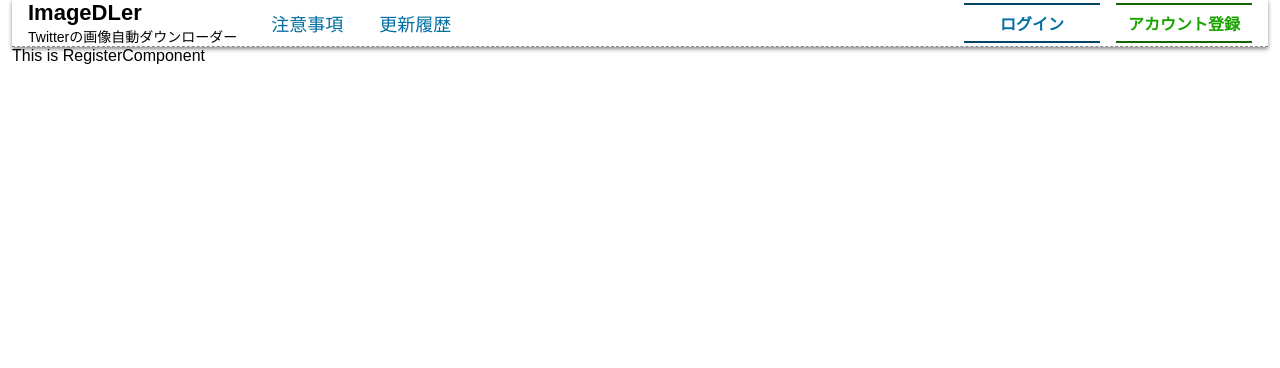
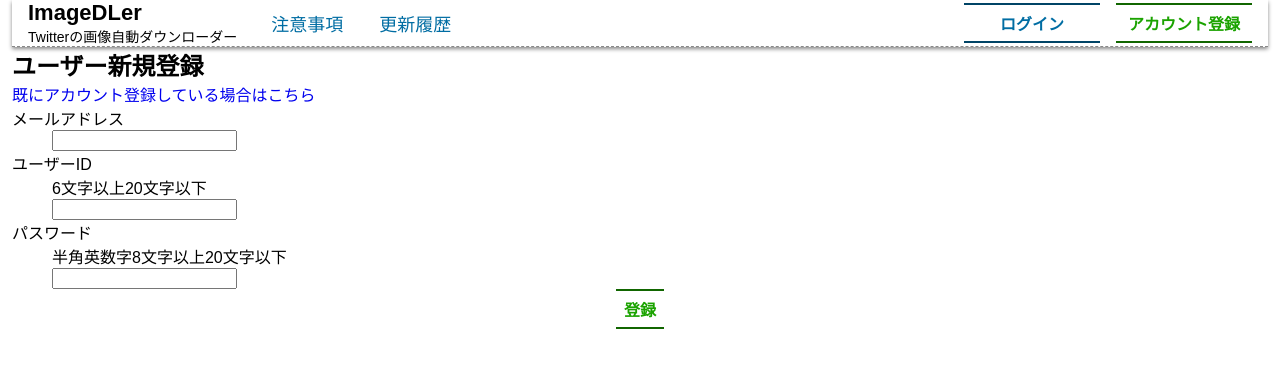
Before and after one commit to Fumin26u/likedimagedler_v2, a Vue app: page /register in a window 1280 px wide. Shown: the top 368 px of the page. Built offline with nearby package versions, Linux system fonts and the light colour scheme.

Commit message:
アカウント登録画面のマークアップ追加

```diff
--- a/src/components/account/RegisterComponent.vue
+++ b/src/components/account/RegisterComponent.vue
@@ -60,7 +60,57 @@ const registerAccount = async () => {
 
 <template>
     <HeaderComponent />
-    <main>
-        <div>This is RegisterComponent</div>
+    <main class="main-container register-component">
+        <div class="title-area">
+            <h2>ユーザー新規登録</h2>
+            <p>{{ errorMessage }}</p>
+        </div>
+        <div class="form-area">
+            <a href="./#/login">既にアカウント登録している場合はこちら</a>
+            <form @submit.prevent="registerAccount()">
+                <dl>
+                    <div>
+                        <dt>メールアドレス</dt>
+                        <dd>
+                            <input
+                                type="email"
+                                id="email"
+                                v-model="account.email"
+                                required
+                            />
+                        </dd>
+                    </div>
+                    <div>
+                        <dt>ユーザーID</dt>
+                        <dd>
+                            <p class="caption">6文字以上20文字以下</p>
+                            <input
+                                type="text"
+                                id="user_id"
+                                v-model="account.user_id"
+                                autocomplete="username"
+                                :pattern="regex.user_id"
+                                required
+                            />
+                        </dd>
+                    </div>
+                    <div>
+                        <dt>パスワード</dt>
+                        <dd>
+                            <p class="caption">半角英数字8文字以上20文字以下</p>
+                            <input
+                                type="password"
+                                id="password"
+                                v-model="account.password"
+                                autocomplete="current-password"
+                                :pattern="regex.password"
+                                required
+                            />
+                        </dd>
+                    </div>
+                </dl>
+                <button type="submit" class="btn-common green submit">登録</button>
+            </form>
+        </div>
     </main>
 </template>
--- a/src/components/templates/TwiTemplate.vue
+++ b/src/components/templates/TwiTemplate.vue
@@ -5,7 +5,7 @@ import TwiFormComponent from '../organisms/twi/TwiFormComponent.vue';
 
 <template>
     <HeaderComponent />
-    <main class="main-container">
+    <main class="main-container twi-template">
         <TwiFormComponent />
     </main>
 </template>
```
